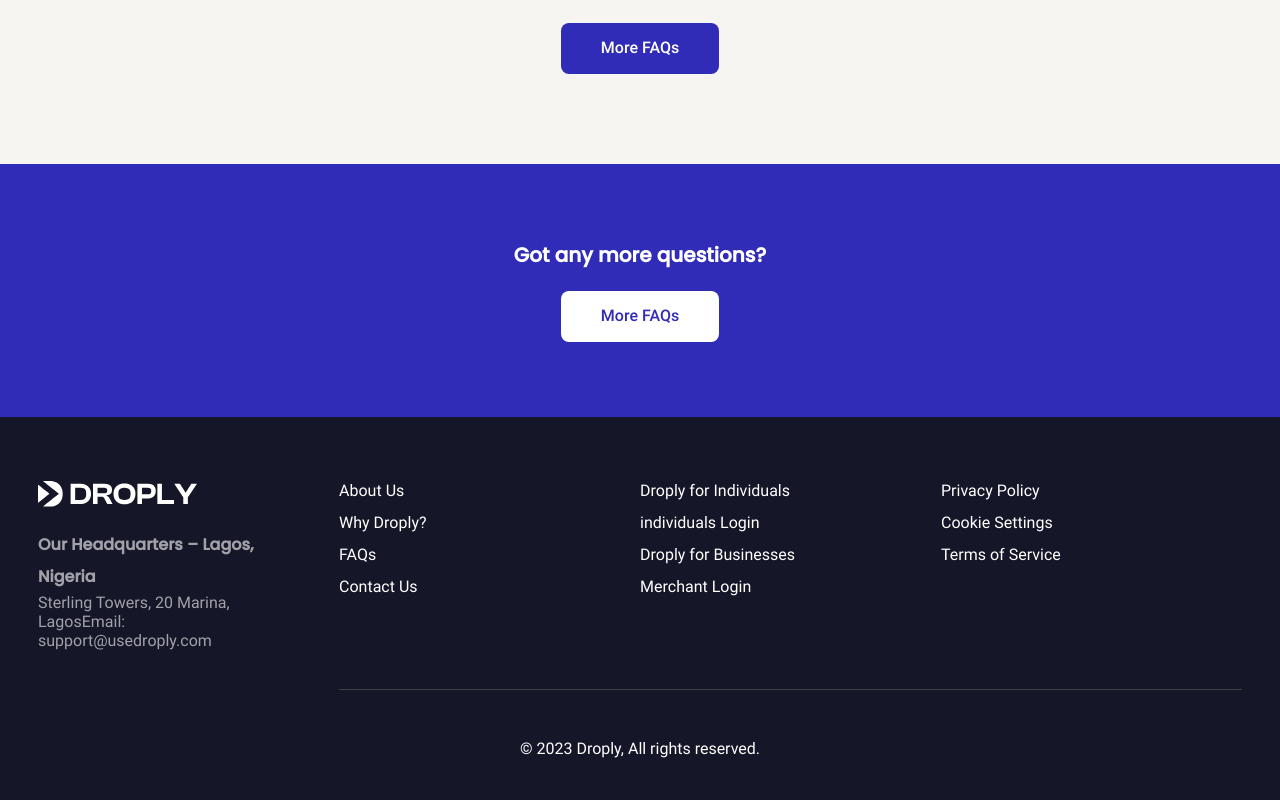
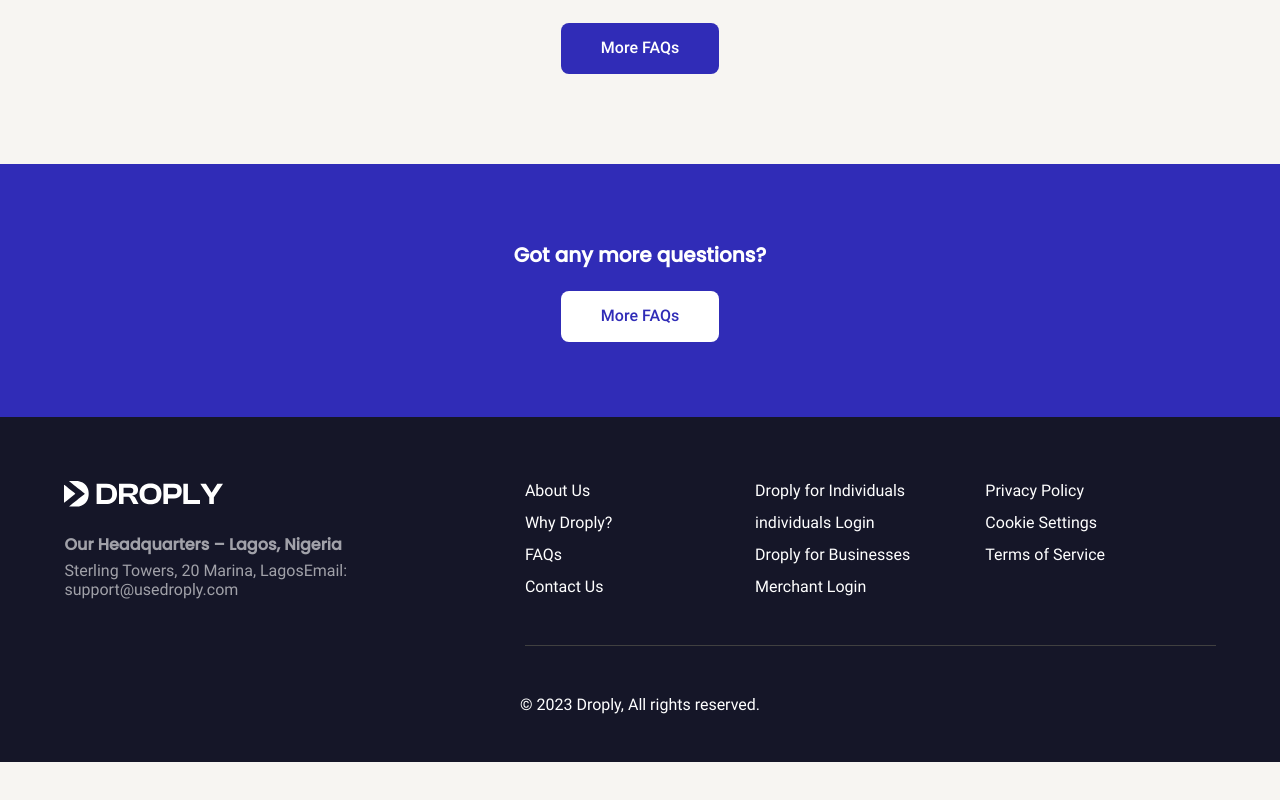
Before and after one commit to barnascript/droplyclone, a Next.js app: page / in a window 1280 px wide. Shown: the part 3125-3925 px from the top of the page. After the commit the page ends 3887 px from the top, so only its background shows below. Built offline with nearby package versions, Linux system fonts and the light colour scheme.

Commit message:
feat(footer): reponsive design

```diff
--- a/src/components/footer/Footer.module.scss
+++ b/src/components/footer/Footer.module.scss
@@ -82,48 +82,7 @@
     }
   }
 }
-
 @media screen and (min-width: 601px) {
-  .wrapper {
-    .container {
-      display: grid;
-      grid-template-columns: repeat(12, 1fr);
-      border-bottom: 1px solid var(--tundora);
-
-      .logo_and_address {
-        grid-column: span 6;
-        max-width: 80%;
-        padding-bottom: 40px;
-      }
-      .links {
-        grid-column: span 6;
-        border-bottom: 1px solid transparent;
-        padding-bottom: 48px;
-      }
-    }
-  }
-}
-@media screen and (min-width: 901px) {
-  .wrapper {
-    .container {
-      display: grid;
-      grid-template-columns: repeat(12, 1fr);
-      border-bottom: 1px solid var(--tundora);
-
-      .logo_and_address {
-        grid-column: span 4;
-        max-width: 80%;
-        padding-bottom: 40px;
-      }
-      .links {
-        grid-column: span 4;
-        border-bottom: 1px solid transparent;
-        padding-bottom: 48px;
-      }
-    }
-  }
-}
-@media screen and (min-width: 1100px) {
   .wrapper {
     .container {
       display: grid;
@@ -131,11 +90,42 @@
       border-bottom: 1px solid transparent;
 
       .logo_and_address {
-        grid-column: span 3;
+        grid-column: span 6;
         max-width: 80%;
         padding-bottom: 40px;
       }
+
       .links {
+        border-bottom: 1px solid transparent;
+      }
+
+      .links:nth-child(4),
+      .links:nth-child(3) {
+        grid-column: span 6;
+        border-bottom: 1px solid transparent;
+        padding-bottom: 48px;
+        border-bottom: 1px solid var(--tundora);
+      }
+    }
+  }
+}
+
+@media screen and (min-width: 1001px) {
+  .wrapper {
+    .container {
+      display: grid;
+      grid-template-columns: repeat(15, 1fr);
+      border-bottom: 1px solid transparent;
+
+      .logo_and_address {
+        grid-column: span 6;
+        max-width: 80%;
+        padding-bottom: 40px;
+      }
+
+      .links:nth-child(4),
+      .links:nth-child(3),
+      .links:nth-child(2) {
         grid-column: span 3;
         border-bottom: 1px solid transparent;
         padding-bottom: 48px;
```
